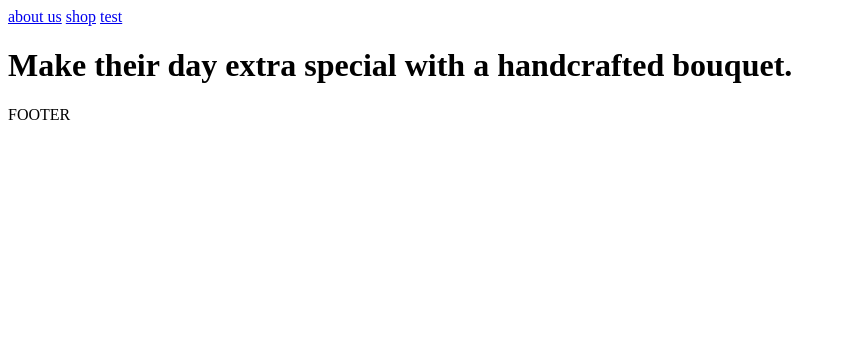
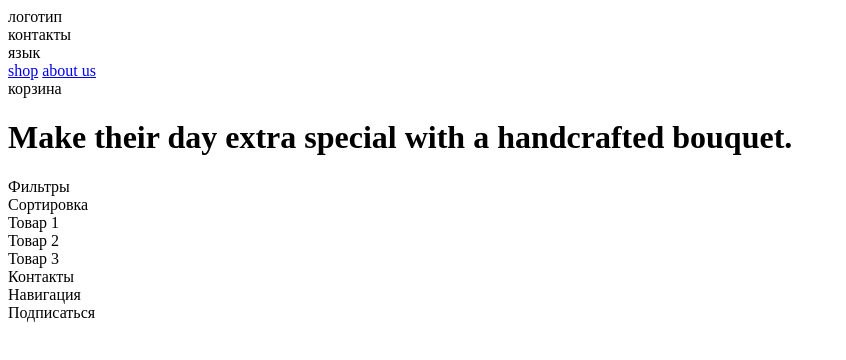
Before and after one commit to Karpig/course, a plain HTML site: page index.html in a window 1280 px wide. Shown: the whole page, without its empty margins (0-846 px from the left). Drawn offline with Linux system fonts and the light colour scheme.

Commit message:
Initial template

```diff
--- a/index.html
+++ b/index.html
@@ -9,17 +9,48 @@
 
     <body>
         <header>
-            <nav>
-                <a href="https://taxdome.com">about us</a>
-                <a href="https://taxdome.com">shop</a>
-                <a href="https://taxdome.com">test</a>
-            </nav>
+            <div> <!-- Верхняя часть шапки -->
+                <div>логотип</div>
+
+                <div>контакты</div>
+
+                <div>язык</div>
+            </div>
+
+            <div> <!-- Нижняя часть шапки -->
+                <nav>
+                    <a href="https://taxdome.com">shop</a>
+                    <a href="https://taxdome.com">about us</a>
+                </nav>
+
+                <div>корзина</div>
+            </div>
         </header>
+
         <main>
             <h1>Make their day extra special with a handcrafted bouquet.</h1>
+
+            <div> <!-- Блок с фильтрами и товарами -->
+                <div> <!-- Панель фильтров -->
+                    <div>Фильтры</div>
+                    <div>Сортировка</div>
+                </div>
+
+                <div> <!--Список товаров-->
+                    <div>Товар 1</div>
+                    <div>Товар 2</div>
+                    <div>Товар 3</div>
+                </div>
+
+            </div>
         </main>
+
         <footer>
-            FOOTER
+            <div>Контакты</div>
+
+            <div>Навигация</div>
+
+             <div>Подписаться</div>
         </footer>
     </body>
 </html>
```
Also changed, not shown: 1 other file.
